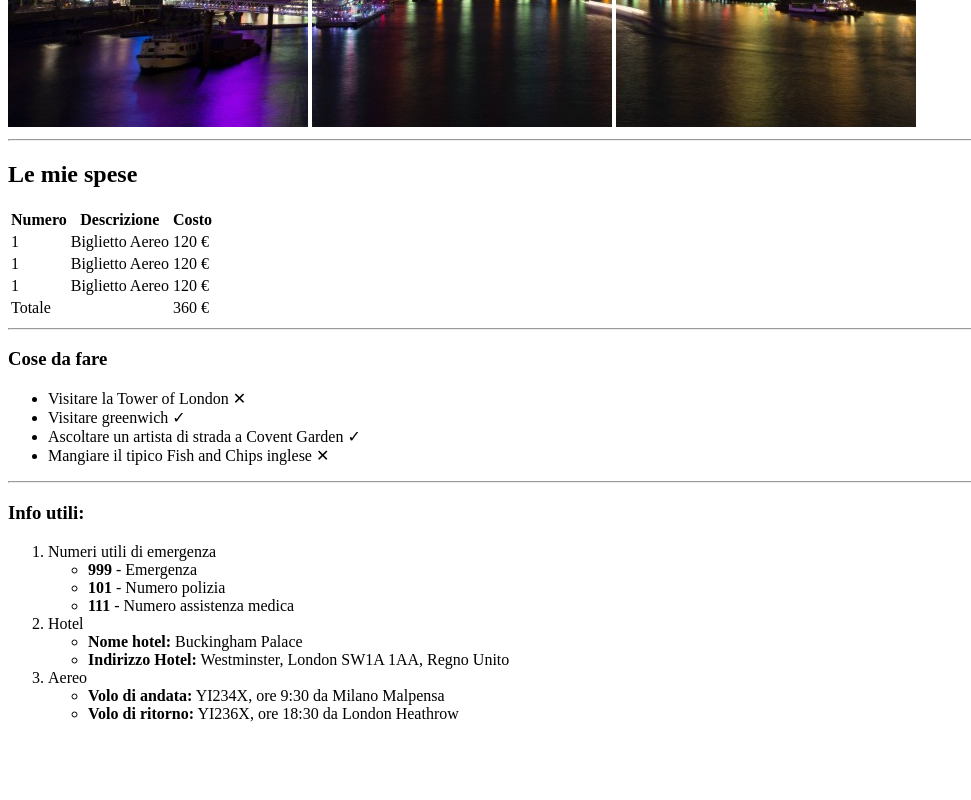
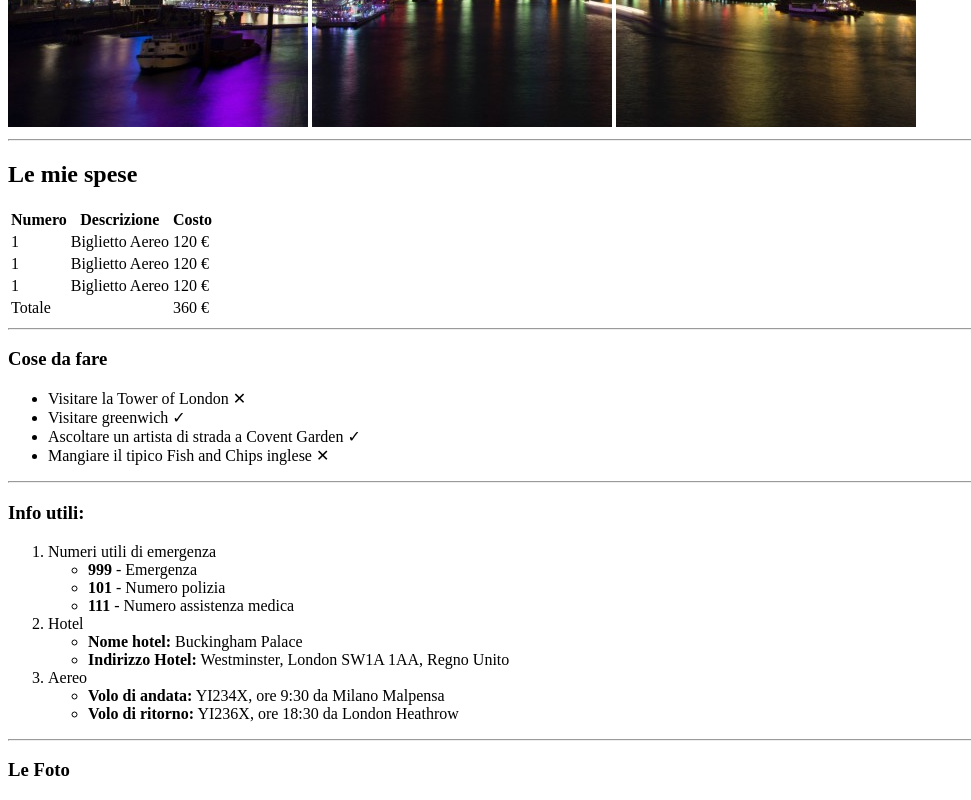
Before and after one commit to eugeniarossi/html-london-trip, a plain HTML site: page index.html in a window 1280 px wide. Shown: the part 553-1353 px from the top of the page, without its empty margins (0-971 px from the left). Before the commit the page ends 1292 px from the top, so only its background shows below. Drawn offline with Linux system fonts and the light colour scheme.

Commit message:
struttura sezione foto

```diff
--- a/index.html
+++ b/index.html
@@ -124,6 +124,15 @@
         </section>
         <!--/Terza Sezione-->
 
+        <hr>
+
+        <!--Sezione Foto-->
+        <section>
+            <h3>Le Foto</h3>
+
+
+        </section>
+        <!--/Sezione Foto-->
     </main>
     <!--Fine Main-->
 
```
